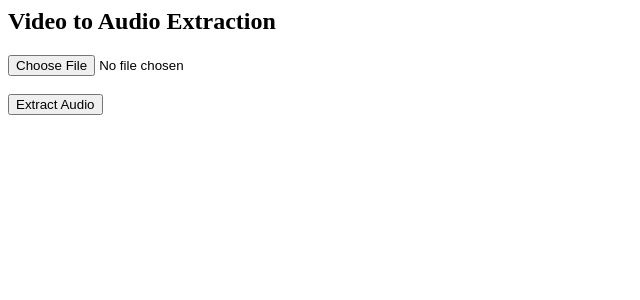
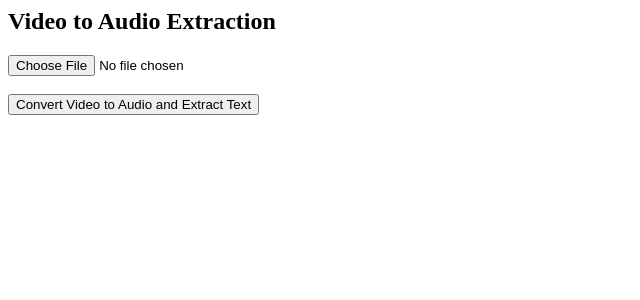
Before and after one commit to Aurjay/AI-Elab, a Flask app: page / in a window 1280 px wide. Shown: the top 300 px of the page, without its empty margins (0-640 px from the left). Run offline with Flask 3, Linux system fonts and the light colour scheme.

Commit message:
latest
latest

```diff
--- a/app.py
+++ b/app.py
@@ -2,8 +2,8 @@ from flask import Flask, render_template, request, jsonify
 from werkzeug.utils import secure_filename
 from moviepy.editor import VideoFileClip
 import os
+import threading
 import speech_recognition as sr
-from pydub import AudioSegment
 
 app = Flask(__name__)
 app.config['ALLOWED_EXTENSIONS'] = {'mp4'}
@@ -32,40 +32,34 @@ def extract_audio():
         temp_filepath = os.path.join(app.root_path, temp_filename)
         file.save(temp_filepath)
 
-        # Extract audio using moviepy
-        video = VideoFileClip(temp_filepath)
-        audio = video.audio
+        # Start audio extraction and text extraction threads
+        audio_thread = threading.Thread(target=convert_video_to_audio, args=(temp_filepath,))
+        audio_thread.start()
 
-        # Save the extracted audio in the same directory
-        output_filename = os.path.splitext(temp_filename)[0] + '.mp3'
-        output_filepath = os.path.join(app.root_path, output_filename)
-        audio.write_audiofile(output_filepath, codec='libmp3lame')  # Use 'libmp3lame' codec
-
-        # Clean up the temporary files
-        video.close()
-        audio.close()
-        os.remove(temp_filepath)
-
-        # Convert audio to text
-        converted_filepath = convert_audio_format(output_filepath)
-        text = convert_audio_to_text(converted_filepath)
-
-        # Save text in a .txt file in the same directory
-        text_filename = os.path.splitext(temp_filename)[0] + '.txt'
-        text_filepath = os.path.join(app.root_path, text_filename)
-        save_text_to_file(text, text_filepath)
-
-        # Return the path of the extracted text file
-        return jsonify({'message': 'Text extracted successfully', 'text_link': text_filepath})
+        # Return success message
+        return jsonify({'message': 'Conversion in progress'})
 
     return jsonify({'error': 'Invalid file format'})
 
-def convert_audio_format(audio_filepath):
-    # Convert audio file to WAV format
-    converted_filepath = os.path.splitext(audio_filepath)[0] + '.wav'
-    audio = AudioSegment.from_file(audio_filepath)
-    audio.export(converted_filepath, format='wav')
-    return converted_filepath
+def convert_video_to_audio(video_filepath):
+    # Extract audio using moviepy
+    video = VideoFileClip(video_filepath)
+    audio = video.audio
+
+    # Save the extracted audio as audio.wav in the same directory
+    output_filepath = os.path.join(app.root_path, 'audio.wav')
+    audio.write_audiofile(output_filepath)
+
+    # Clean up
+    video.close()
+    audio.close()
+
+    # Perform text extraction
+    text = convert_audio_to_text(output_filepath)
+
+    # Save text in a text.txt file in the same directory
+    text_filepath = os.path.join(app.root_path, 'text.txt')
+    save_text_to_file(text, text_filepath)
 
 def convert_audio_to_text(audio_filepath):
     r = sr.Recognizer()
--- a/templates/index.html
+++ b/templates/index.html
@@ -2,11 +2,10 @@
   <h2>Video to Audio Extraction</h2>
   <input type="file" id="videoFile" accept="video/mp4">
   <br><br>
-  <button onclick="uploadVideo()">Extract Audio</button>
-  <button onclick="extractText()" id="extractTextButton" style="display: none;">Extract Text</button>
+  <button onclick="uploadVideo()">Convert Video to Audio and Extract Text</button>
   <br><br>
   <div id="loading" style="display: none;">
-    <p>Extracting audio...</p>
+    <p>Converting video to audio...</p>
     <img src="{{ url_for('static', filename='loading.gif') }}" alt="Loading">
   </div>
   <div id="result" style="display: none;">
@@ -20,15 +19,10 @@
 
 <script>
   // Function to extract text from the audio
-  function extractText() {
+  function extractText(audioFilePath) {
     var xhr = new XMLHttpRequest();
     xhr.open('POST', '/extract-text');
-    xhr.onloadstart = function() {
-      document.getElementById('loading').style.display = 'block';
-    };
-    xhr.onloadend = function() {
-      document.getElementById('loading').style.display = 'none';
-    };
+    xhr.setRequestHeader('Content-Type', 'application/json');
     xhr.onreadystatechange = function() {
       if (xhr.readyState === XMLHttpRequest.DONE && xhr.status === 200) {
         var response = JSON.parse(xhr.responseText);
@@ -40,7 +34,7 @@
         }
       }
     };
-    xhr.send();
+    xhr.send(JSON.stringify({ audio_filepath: audioFilePath }));
   }
 
   // Function to handle the video file upload and audio extraction
@@ -53,10 +47,11 @@
     xhr.open('POST', '/extract-audio');
     xhr.onloadstart = function() {
       document.getElementById('loading').style.display = 'block';
+      document.getElementById('result').style.display = 'none';
     };
     xhr.onloadend = function() {
       document.getElementById('loading').style.display = 'none';
-      document.getElementById('extractTextButton').style.display = 'inline-block';
+      document.getElementById('result').style.display = 'block';
     };
     xhr.onreadystatechange = function() {
       if (xhr.readyState === XMLHttpRequest.DONE && xhr.status === 200) {
@@ -66,7 +61,10 @@
         } else {
           document.getElementById('message').innerHTML = response.message;
           document.getElementById('audioLink').href = response.audio_link;
-          document.getElementById('result').style.display = 'block';
+          document.getElementById('audioLink').style.display = 'block';
+          document.getElementById('audioLink').textContent = 'Download Audio';
+          document.getElementById('audioLink').setAttribute('download', '');
+          extractText(response.audio_filepath); // Call the text extraction function
         }
       }
     };
```
